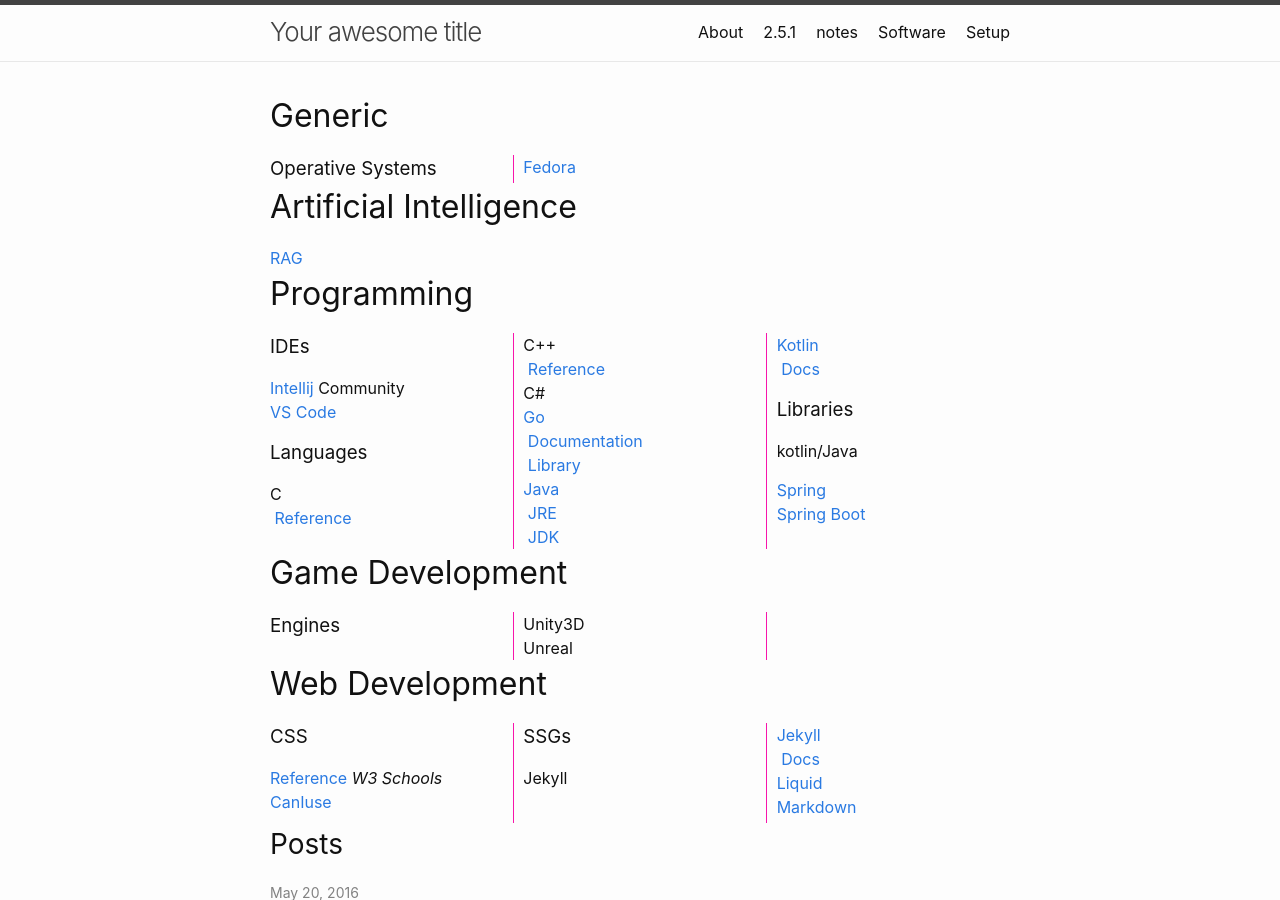
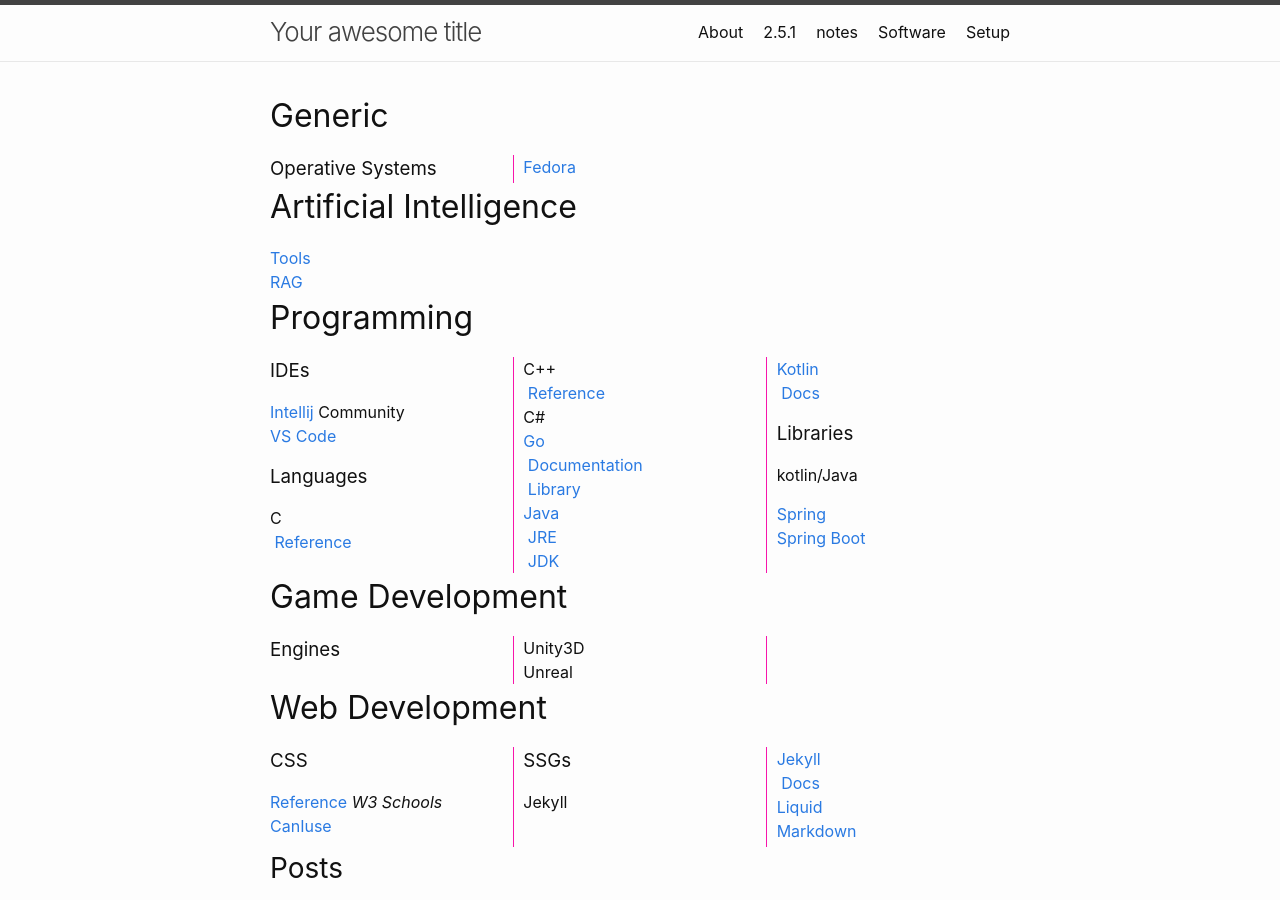
Before and after one commit to viking-cat/notes, a Jekyll site: the page built from index.md, in a window 1280 px wide and 900 px high. Built offline with Jekyll 4.4.1, drawn with Linux system fonts in a browser that asks for light colours.

Commit message:
Replace gameBlock with aiBlock in index.md

```diff
--- a/index.md
+++ b/index.md
@@ -28,7 +28,8 @@
 
 # Artificial Intelligence
 
-{% capture gameBlock %}
+{% capture aiBlock %}
+[Tools](pages/ai.md#tools)<br/>
 [RAG](pages/ai.md#retrieval-augmented-generation-rag)<br/>
 {% endcapture %}
 
@@ -36,7 +37,7 @@
      column-count:3;
      column-gap:20px;
      column-rule:1px solid #f715ab;">
-    {{ gameBlock | markdownify }}
+    {{ aiBlock | markdownify }}
 </div>
 
 # Programming
```
